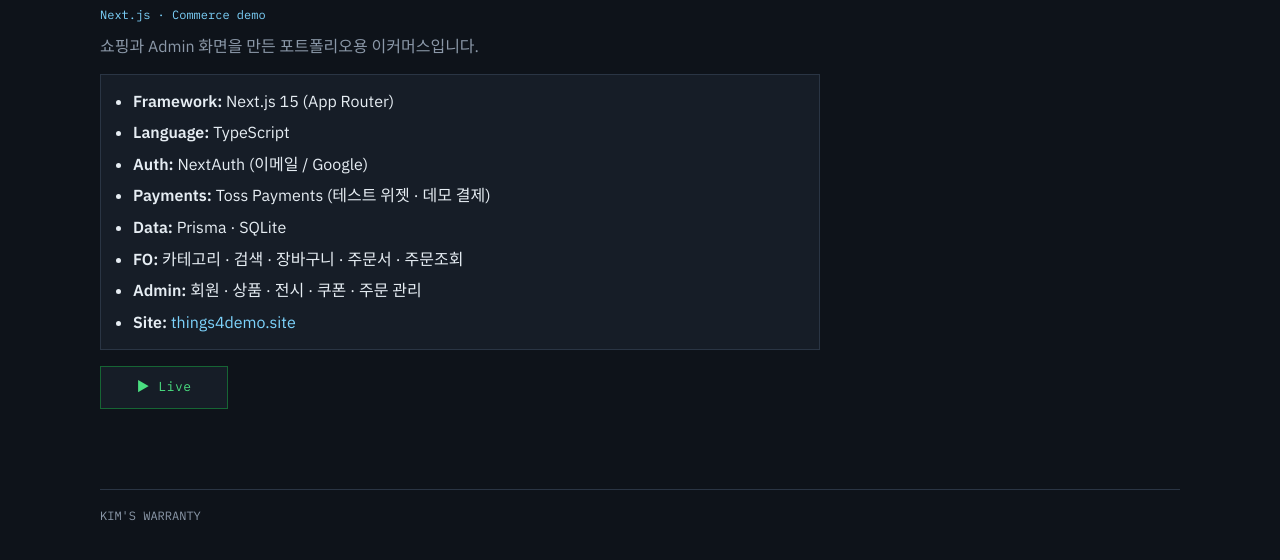
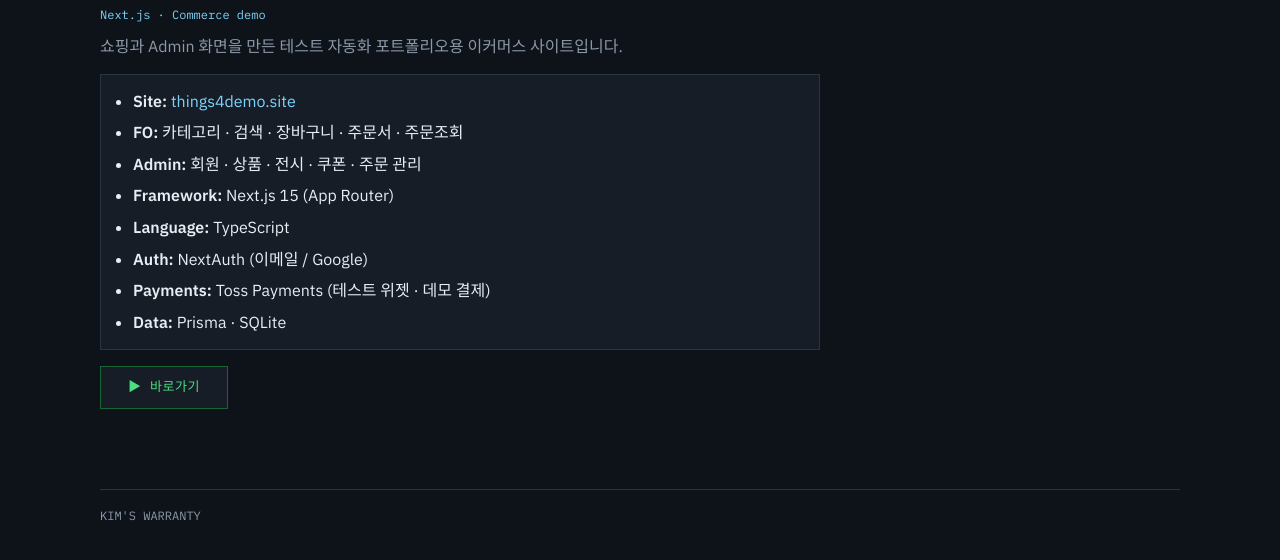
Before and after one commit to SunKiteKim/portfolio, a website: page project-things.html in a window 1280 px wide. Shown: the part 210-770 px from the top of the page. Drawn offline with Linux system fonts and the light colour scheme.

Commit message:
[fix] 수정2차

```diff
--- a/project-things.html
+++ b/project-things.html
@@ -37,19 +37,19 @@
         <h1>things</h1>
       </header>
       <p class="role">Next.js · Commerce demo</p>
-      <p class="summary">쇼핑과 Admin 화면을 만든 포트폴리오용 이커머스입니다.</p>
+      <p class="summary">쇼핑과 Admin 화면을 만든 테스트 자동화 포트폴리오용 이커머스 사이트입니다.</p>
       <ul class="spec">
+        <li><strong>Site:</strong> <a href="https://www.things4demo.site/" target="_blank" rel="noreferrer">things4demo.site</a></li>
+        <li><strong>FO:</strong> 카테고리 · 검색 · 장바구니 · 주문서 · 주문조회</li>
+        <li><strong>Admin:</strong> 회원 · 상품 · 전시 · 쿠폰 · 주문 관리</li>
         <li><strong>Framework:</strong> Next.js 15 (App Router)</li>
         <li><strong>Language:</strong> TypeScript</li>
         <li><strong>Auth:</strong> NextAuth (이메일 / Google)</li>
         <li><strong>Payments:</strong> Toss Payments (테스트 위젯 · 데모 결제)</li>
         <li><strong>Data:</strong> Prisma · SQLite</li>
-        <li><strong>FO:</strong> 카테고리 · 검색 · 장바구니 · 주문서 · 주문조회</li>
-        <li><strong>Admin:</strong> 회원 · 상품 · 전시 · 쿠폰 · 주문 관리</li>
-        <li><strong>Site:</strong> <a href="https://www.things4demo.site/" target="_blank" rel="noreferrer">things4demo.site</a></li>
       </ul>
       <div class="project-actions">
-        <a class="btn-action btn-trigger" href="https://www.things4demo.site/" target="_blank" rel="noreferrer">▶ Live</a>
+        <a class="btn-action btn-trigger" href="https://www.things4demo.site/" target="_blank" rel="noreferrer">▶ 바로가기</a>
       </div>
     </section>
   </main>
```
Also changed, not shown: project-cart.html (+5 -4 lines).
